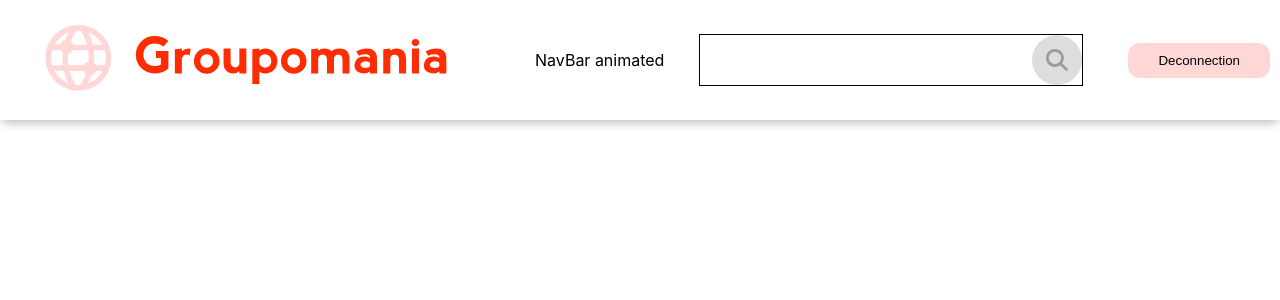
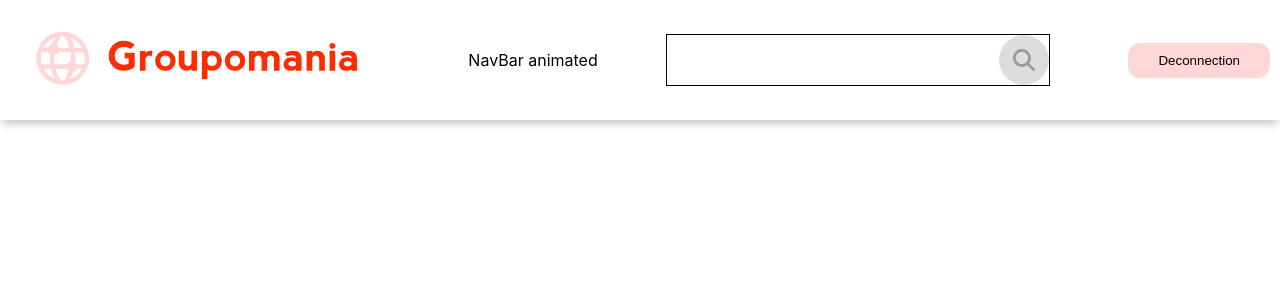
Before and after one commit to sismitrii/OC_P7_Groupomania, a React (Create React App) app in the folder front-end/: page /home in a window 1280 px wide. Shown: the top 300 px of the page. Built offline with nearby package versions, Linux system fonts and the light colour scheme.

Commit message:
📱 [header] : adjustement Logo size

```diff
--- a/front-end/src/components/Header/index.jsx
+++ b/front-end/src/components/Header/index.jsx
@@ -22,7 +22,7 @@ const HeaderContainer = styled.header`
 const HeaderLogo = styled.img`
     width : 60%;
     min-width : 260px;
-    max-width : 500px;
+    max-width : 400px;
 `
 
 /*====================================================*/
```
